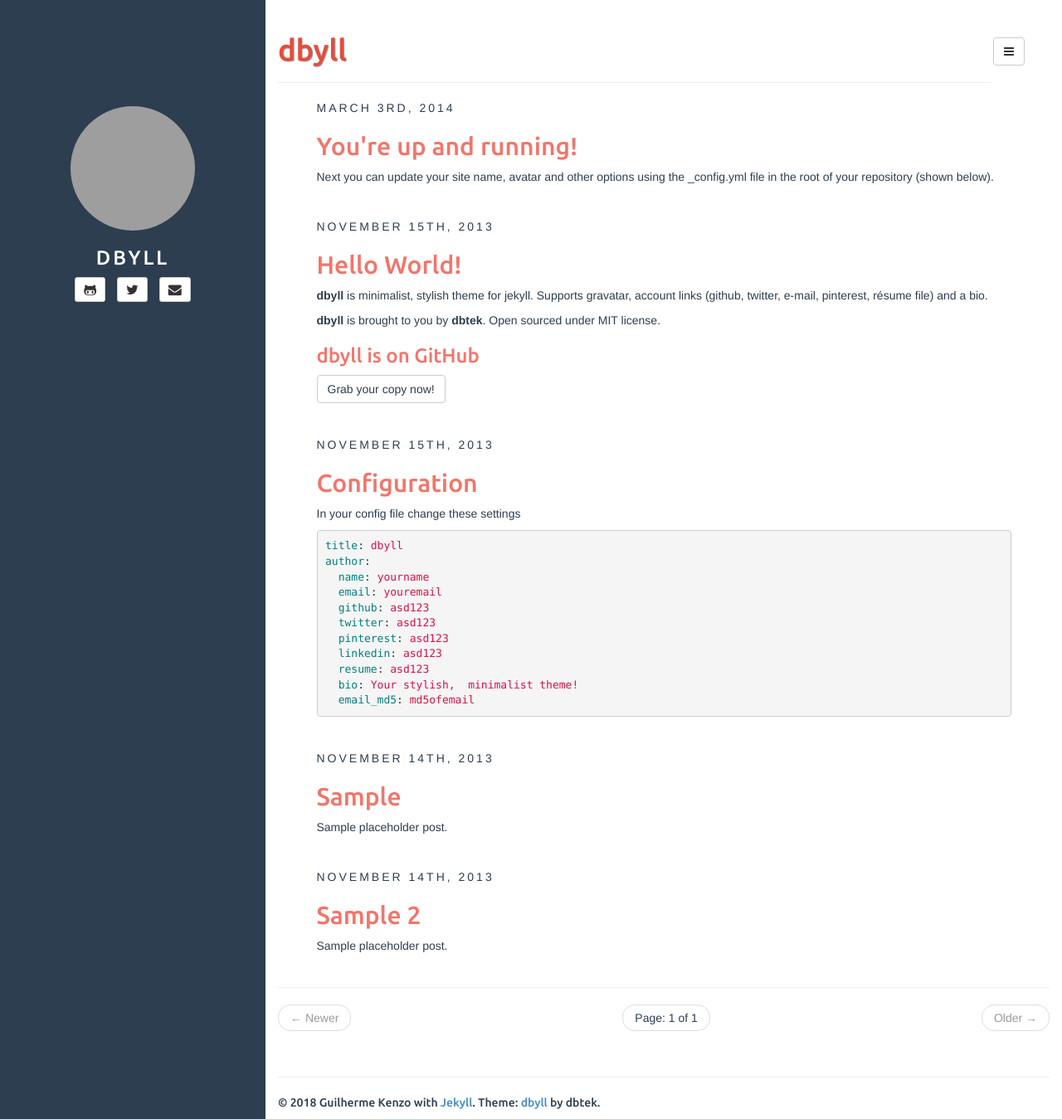
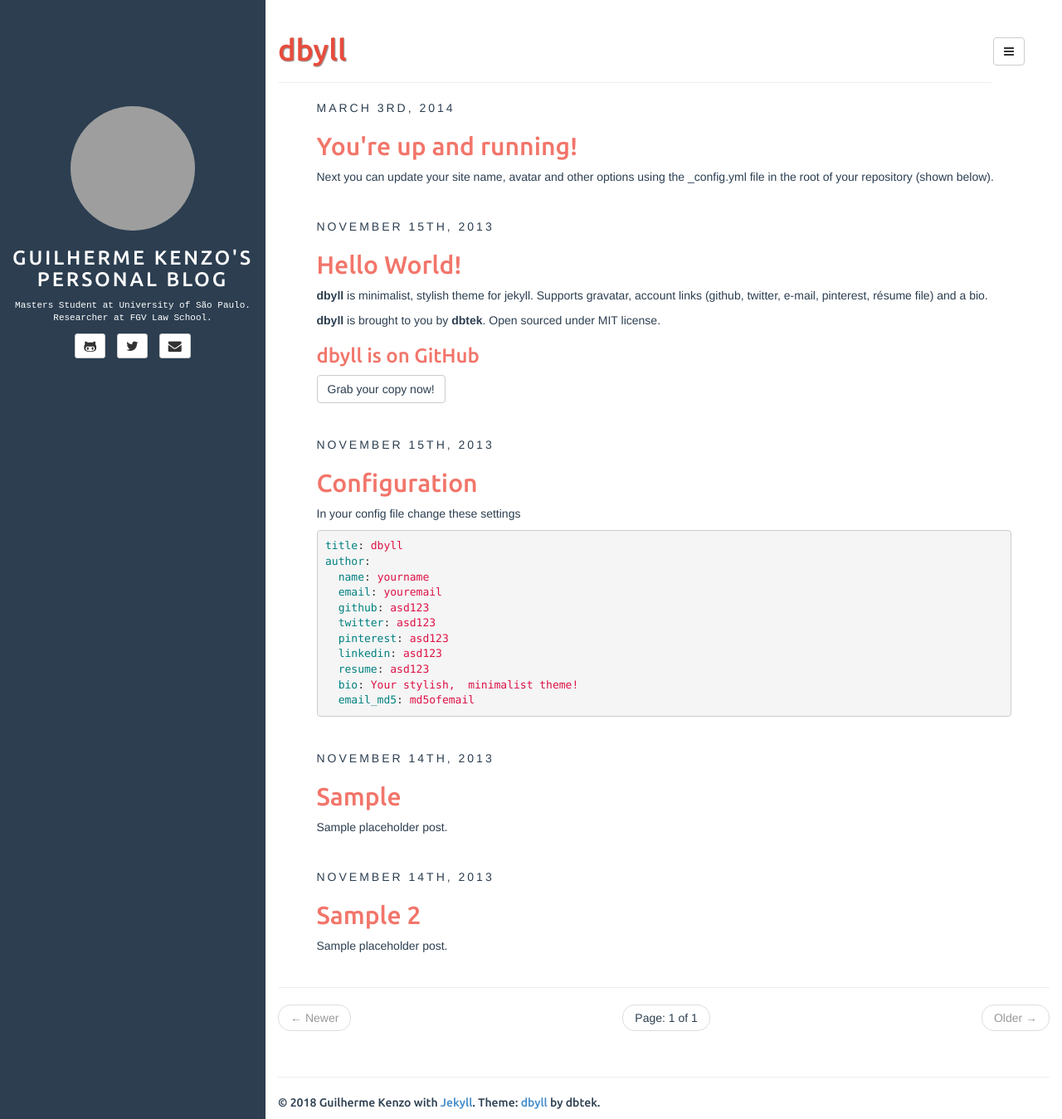
Before and after one commit to guilherme-kenzo/guilherme-kenzo.github.io, a Jekyll site: the page built from index.html, in a window 1280 px wide and 1349 px high. Shown: the whole window at 83% size. Built offline with Jekyll 4.4.1, drawn with Linux system fonts in a browser that asks for light colours; the list of posts is cut into pages by our own code; grey boxes are pictures that could not be loaded.

Commit message:
more inf

```diff
--- a/_config.yml
+++ b/_config.yml
@@ -7,7 +7,7 @@
 markdown: kramdown
 disqus: dbyll
 google_analytics: dbyll
-title: dbyll
+title: Guilherme Kenzo's Personal Blog
 
 defaults:
   -
@@ -24,7 +24,7 @@
   twitter: https://twitter.com/Guilherme_kenzo
   pinterest:
   linkedin: https://www.linkedin.com/in/guilherme-kenzo-dos-santos/
-  bio:
+  bio: Masters Student at University of São Paulo. Researcher at FGV Law School.
   email_md5:
 
 rss_path: feed.xml
```
